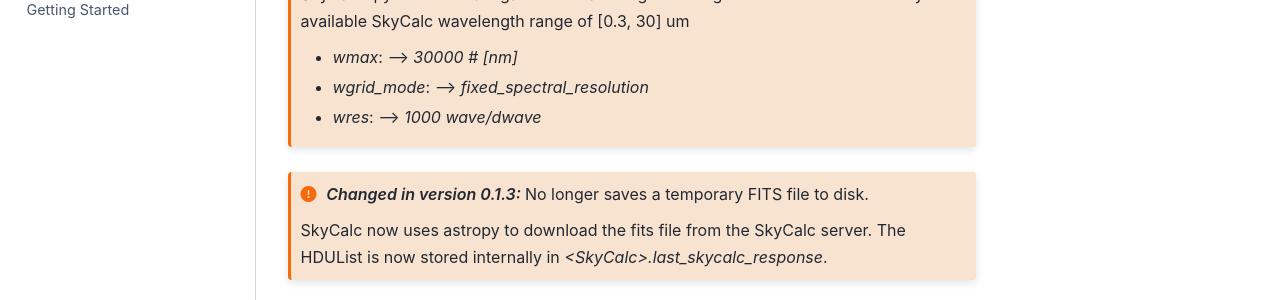
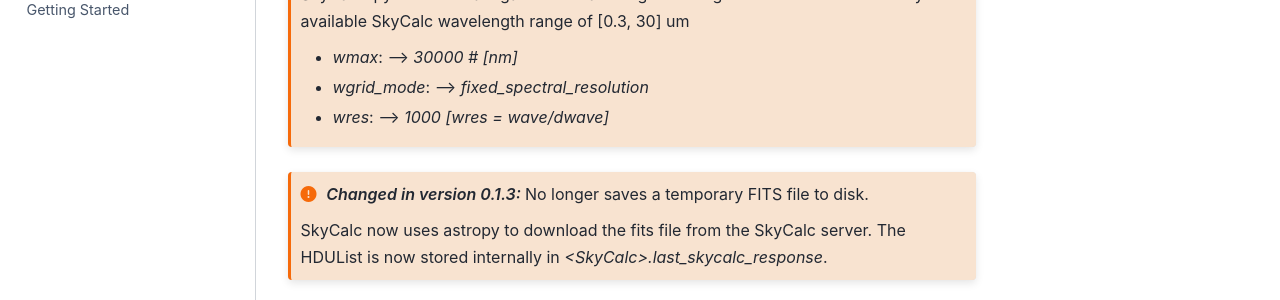
Before and after one commit to AstarVienna/skycalc_ipy, a Sphinx documentation site: the page built from docs/source/index.rst, in a window 1280 px wide and 900 px high, scrolled down 1388 px. Shown: the part 294-594 px from the top of the window. Built offline with Sphinx 7.4.7 and the Sphinx Book theme 1.1.4, drawn with Linux system fonts in a browser that asks for light colours; pages that are not in the unit, such as notebooks, are missing from menus.

Commit message:
Update index.rst

```diff
--- a/docs/source/index.rst
+++ b/docs/source/index.rst
@@ -79,7 +79,7 @@
 
    - `wmax`: --> `30000  # [nm]`
    - `wgrid_mode`: --> `fixed_spectral_resolution`
-   - `wres`: --> `1000  wave/dwave`
+   - `wres`: --> `1000`  `[wres = wave/dwave]`
 
 .. versionchanged:: 0.1.3
 
```
